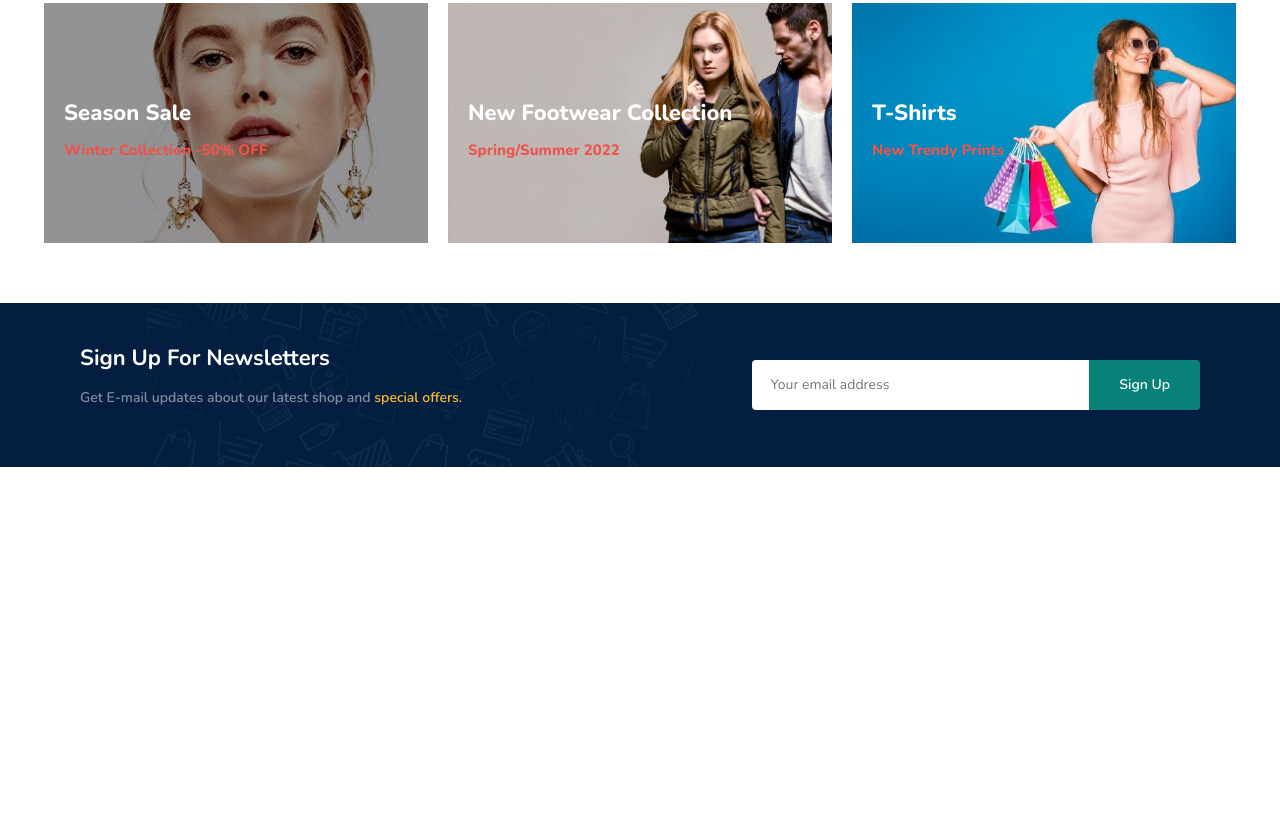
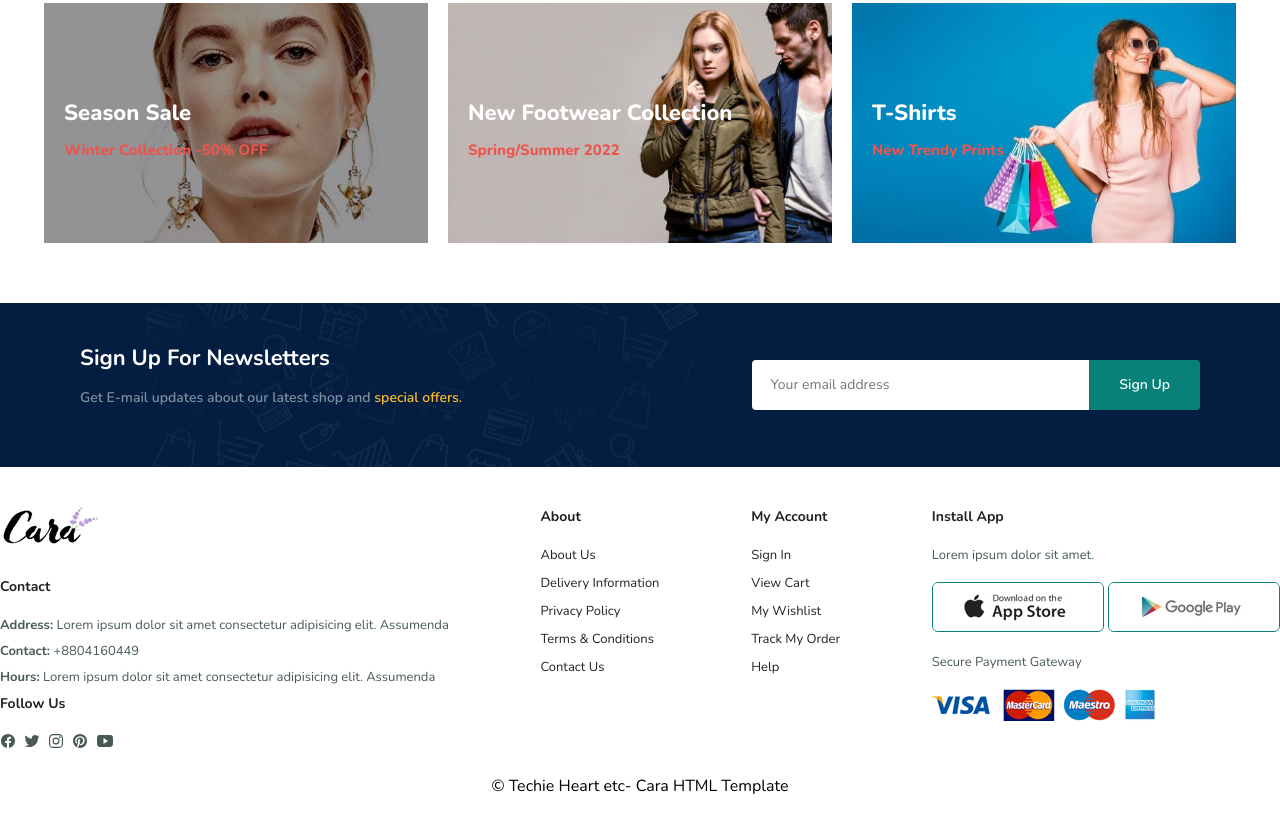
Before and after one commit to techieheart/ecommerceWebTemplate, a plain HTML site: page index.html in a window 1280 px wide. Shown: the part 4226-5059 px from the top of the page. Before the commit the page ends 4733 px from the top, so only its background shows below. Drawn offline with nearby package versions, Linux system fonts and the light colour scheme.

Commit message:
Create Homepage

```diff
--- a/index.html
+++ b/index.html
@@ -410,6 +410,58 @@
     <button class="normal">Sign Up</button>
   </div>
 </section>
+
+<footer class="section-m1">
+  <div class="col">
+    <img src="img/logo.png" class="logo" alt="">
+    <h4>Contact</h4>
+    <p><strong>Address:</strong> Lorem ipsum dolor sit amet consectetur adipisicing elit. Assumenda</p>
+    <p><strong>Contact:</strong>  +8804160449</p>
+    <p><strong>Hours:</strong> Lorem ipsum dolor sit amet consectetur adipisicing elit. Assumenda</p>
+
+    <div class="follow">
+      <h4> Follow Us</h4>
+      <ion-icon name="logo-facebook"></ion-icon>
+      <ion-icon name="logo-twitter"></ion-icon>
+      <ion-icon name="logo-instagram"></ion-icon>
+      <ion-icon name="logo-pinterest"></ion-icon>
+      <ion-icon name="logo-youtube"></ion-icon>
+    </div>
+  </div>
+
+  <div class="col">
+    <h4>About</h4>
+    <a href="#">About Us</a>
+    <a href="#">Delivery Information</a>
+    <a href="#">Privacy Policy</a>
+    <a href="#">Terms & Conditions</a>
+    <a href="#">Contact Us</a>
+  </div>
+
+  <div class="col">
+    <h4>My Account</h4>
+    <a href="#">Sign In</a>
+    <a href="#">View Cart</a>
+    <a href="#">My Wishlist</a>
+    <a href="#">Track My Order</a>
+    <a href="#">Help</a>
+  </div>
+
+  <div class="col install">
+    <h4>Install App</h4>
+    <p>Lorem ipsum dolor sit amet.</p>
+    <div class="row">
+      <img src="img/pay/app.jpg" alt="">
+      <img src="img/pay/play.jpg" alt="">
+    </div>
+    <p>Secure Payment Gateway</p>
+    <img src="img/pay/pay.png" alt="">
+  </div>
+
+  <div class="copyright">
+    &copy; Techie Heart etc- Cara HTML Template
+  </div>
+</footer>
     <!--  Ion Icons Calling JS-->
     <script type="module" src="https://unpkg.com/ionicons@5.5.2/dist/ionicons/ionicons.esm.js"></script>
     <script nomodule src="https://unpkg.com/ionicons@5.5.2/dist/ionicons/ionicons.js"></script>
--- a/style.css
+++ b/style.css
@@ -475,6 +475,68 @@ body {
   border-top-left-radius: 0;
   border-bottom-left-radius: 0;
 }
+
+footer {
+  display: flex;
+  flex-wrap: wrap;
+  justify-content: space-between;
+}
+
+footer .col {
+  display: flex;
+  flex-direction: column;
+  align-items: flex-start;
+  margin-bottom: 20px;
+}
+
+footer .logo {
+  margin-bottom: 30px;
+}
+
+footer h4 {
+  font-size: 14px;
+  padding-bottom: 20px;
+}
+
+footer p {
+  font-size: 13px;
+  margin: 0 0 8px 0;
+}
+
+footer a {
+  font-size: 13px;
+  color: #222;
+  margin-bottom: 10px;
+}
+
+footer .follow {
+  margin-trim: 20px;
+}
+footer .follow ion-icon {
+  color: #465b52;
+  padding-right: 4px;
+  cursor: pointer;
+}
+
+footer .install .row img {
+  border: 1px solid #088178;
+  border-radius: 6px;
+}
+
+footer .install img {
+  margin: 10px 0 15px 0;
+}
+
+footer .follow ion-icon:hover,
+footer a:hover {
+  color: #088178;
+}
+
+footer .copyright {
+  display: block;
+  width: 100%;
+  text-align: center;
+}
 /* Products End */
 @keyframes scale-up-hor-left {
   0% {
```
